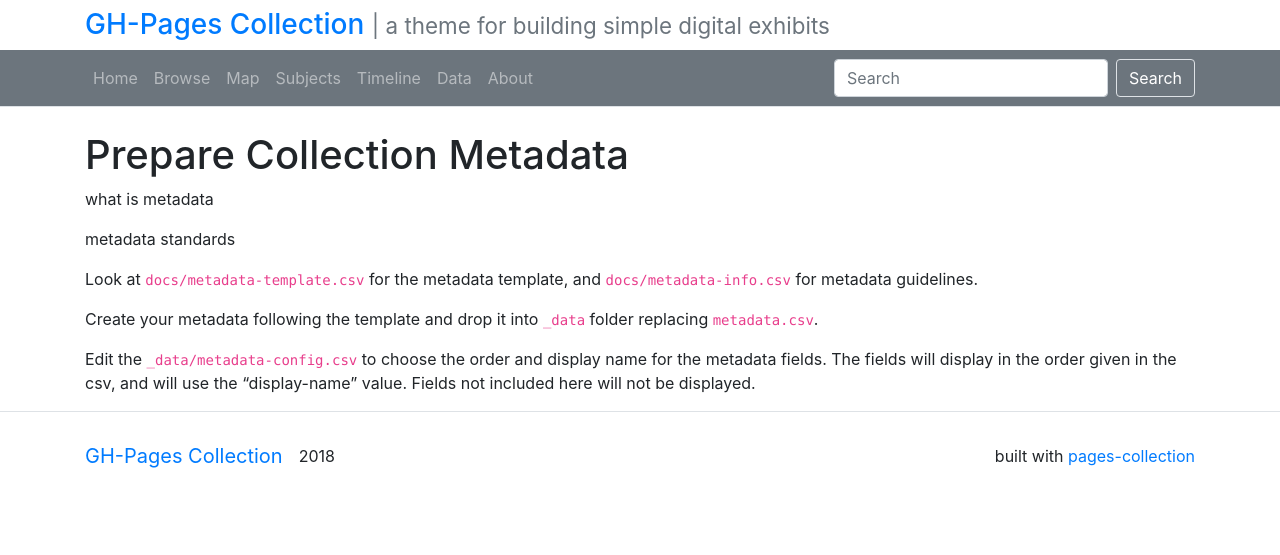
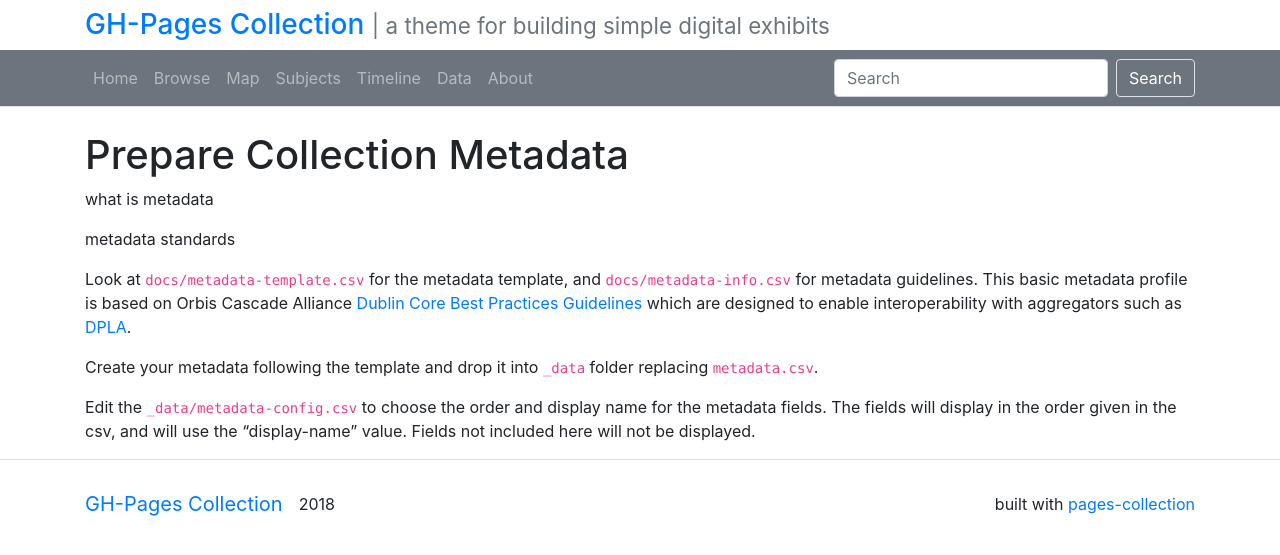
Before and after one commit to uidaholib/pages-collection, a Jekyll site: the page built from docs/03-metadata.md, in a window 1280 px wide. Shown: the top 555 px of the page. Built offline with Jekyll 4.4.1, drawn with Linux system fonts in a browser that asks for light colours; our own code applies the rules of GitHub Pages for plain Markdown files.

Commit message:
mini docs update

```diff
--- a/docs/03-metadata.md
+++ b/docs/03-metadata.md
@@ -5,6 +5,7 @@ what is metadata
 metadata standards
 
 Look at `docs/metadata-template.csv` for the metadata template, and `docs/metadata-info.csv` for metadata guidelines.
+This basic metadata profile is based on Orbis Cascade Alliance [Dublin Core Best Practices Guidelines](https://www.orbiscascade.org/dublin-core-best-practices/) which are designed to enable interoperability with aggregators such as [DPLA](https://dp.la/).
 
 Create your metadata following the template and drop it into `_data` folder replacing `metadata.csv`.
 
```
Also changed, not shown: README.md.
